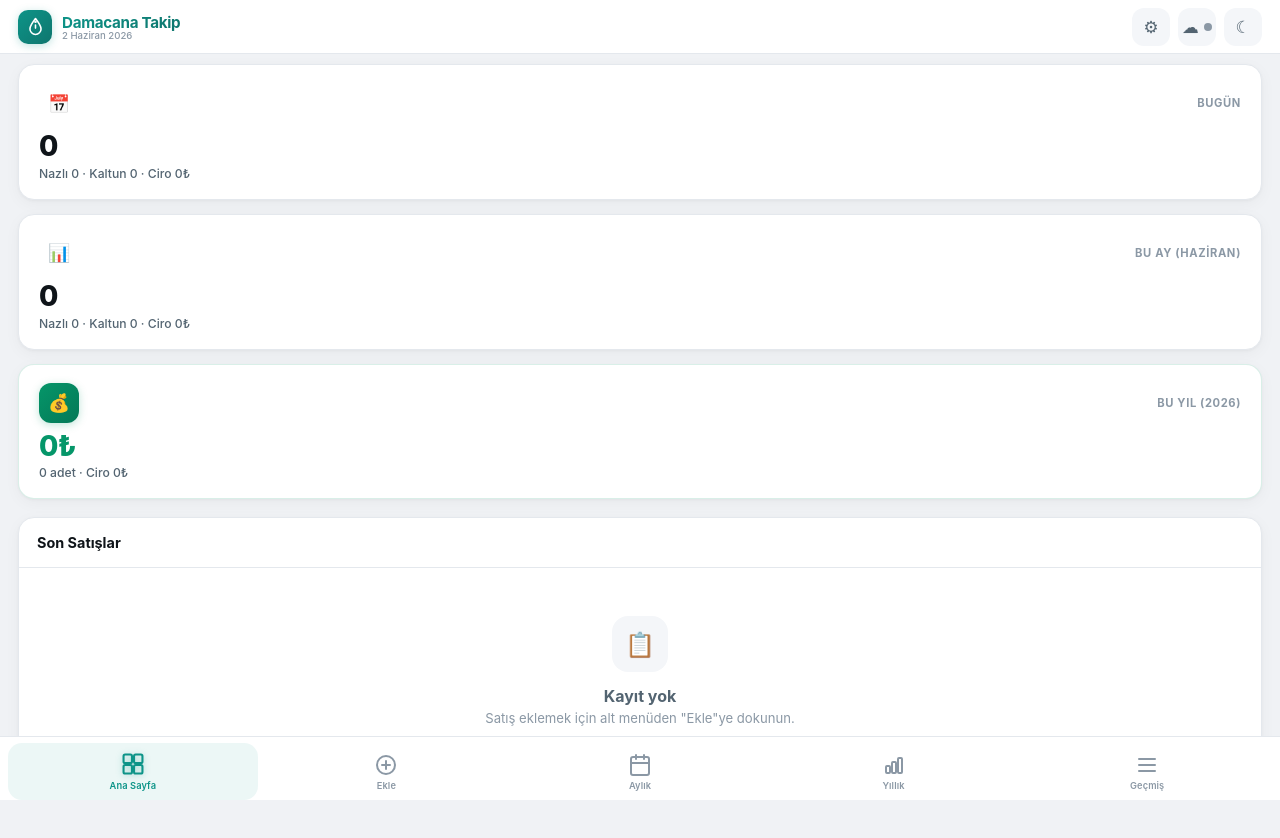
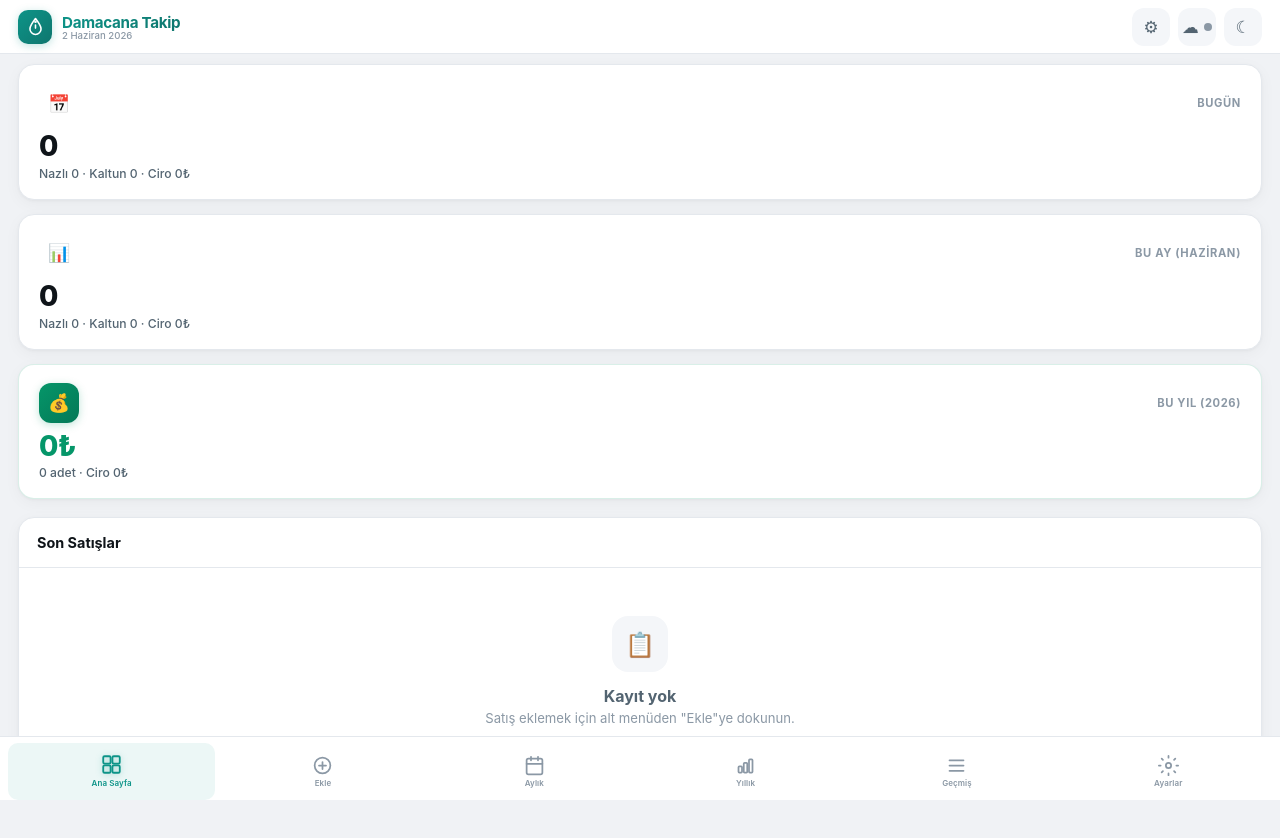
Before and after one commit to toprakefeguvenc/damacana-takip, a plain HTML site: page index.html in a window 1280 px wide. Drawn offline with Linux system fonts and the light colour scheme.

Commit message:
Ayarlar butonu alt navigasyona eklendi, 6 öğe uyumlu

```diff
--- a/index.html
+++ b/index.html
@@ -40,8 +40,8 @@ body{font-family:var(--fnt);background:var(--bg);color:var(--txt);min-height:100
 
 /* Bottom Nav */
 .bnav{position:fixed;bottom:0;left:0;right:0;height:var(--bn);z-index:50;background:var(--srf);border-top:1px solid var(--brd);display:flex;align-items:stretch;padding:6px 8px env(safe-area-inset-bottom,8px);gap:4px}
-.bnav a{flex:1;display:flex;flex-direction:column;align-items:center;justify-content:center;gap:3px;color:var(--txt3);text-decoration:none;font-size:.58rem;font-weight:600;transition:all .2s ease;cursor:pointer;letter-spacing:.1px;border:0;background:none;font-family:var(--fnt);border-radius:14px;position:relative;padding:4px 0}
-.bnav a svg{width:24px;height:24px;transition:all .25s ease}
+.bnav a{flex:1;display:flex;flex-direction:column;align-items:center;justify-content:center;gap:2px;color:var(--txt3);text-decoration:none;font-size:.5rem;font-weight:600;transition:all .2s ease;cursor:pointer;letter-spacing:.1px;border:0;background:none;font-family:var(--fnt);border-radius:10px;position:relative;padding:4px 0}
+.bnav a svg{width:21px;height:21px;transition:all .25s ease}
 .bnav a.act{color:var(--prm);background:var(--prmg)}
 .bnav a.act svg{color:var(--prm);transform:translateY(-1px) scale(1.05);filter:drop-shadow(0 1px 3px rgba(13,148,136,.3))}
 
@@ -310,6 +310,10 @@ input[type=number]::-webkit-inner-spin-button{-webkit-appearance:none}
     <svg viewBox="0 0 24 24" fill="none" stroke="currentColor" stroke-width="2" stroke-linecap="round" stroke-linejoin="round"><line x1="4" y1="6" x2="20" y2="6"/><line x1="4" y1="12" x2="20" y2="12"/><line x1="4" y1="18" x2="20" y2="18"/></svg>
     <span>Geçmiş</span>
   </a>
+  <a data-v="settings" onclick="swV('settings')">
+    <svg viewBox="0 0 24 24" fill="none" stroke="currentColor" stroke-width="2" stroke-linecap="round" stroke-linejoin="round"><circle cx="12" cy="12" r="3"/><path d="M12 1v2M12 21v2M4.22 4.22l1.42 1.42M18.36 18.36l1.42 1.42M1 12h2M21 12h2M4.22 19.78l1.42-1.42M18.36 5.64l1.42-1.42"/></svg>
+    <span>Ayarlar</span>
+  </a>
 </nav>
 
 <!-- Edit Modal -->
```
